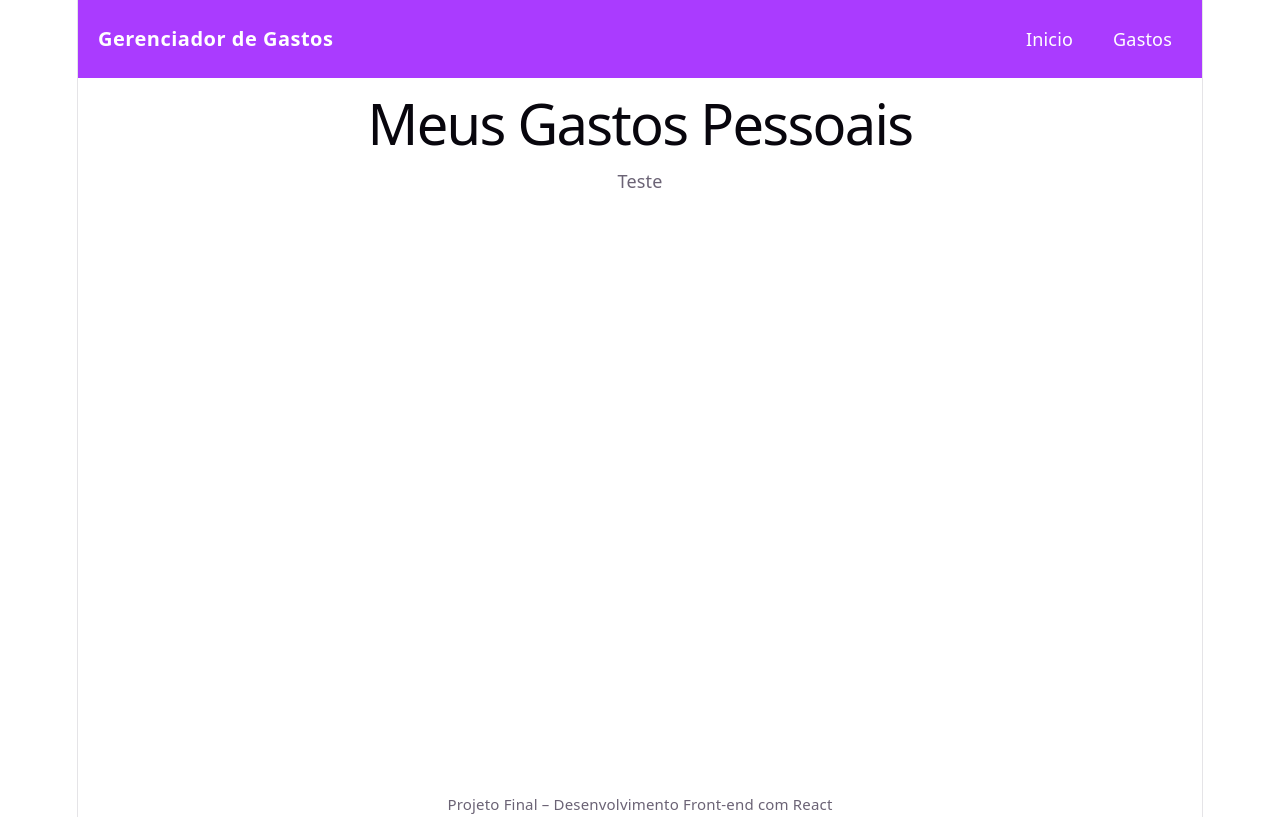
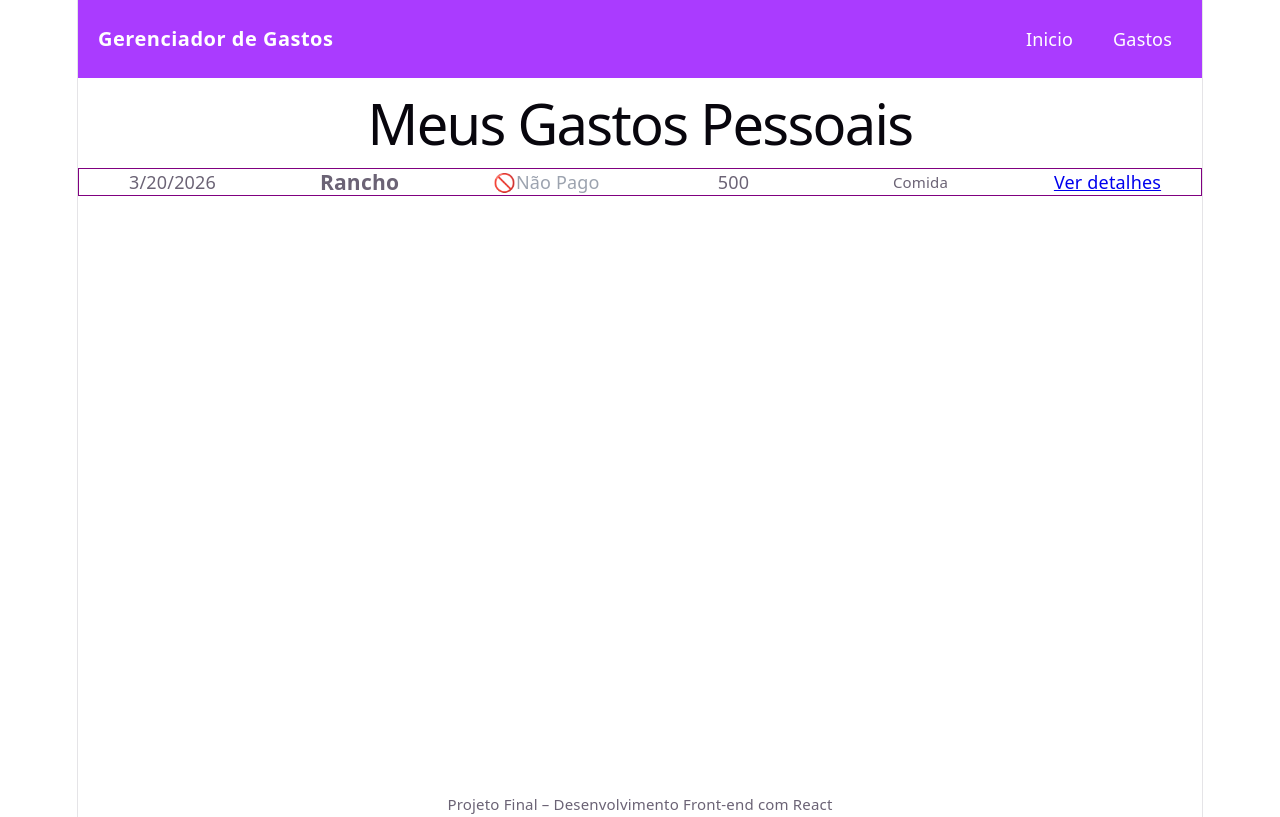
Before and after one commit to AlefeAlvesC/Projeto-Final-Modulo4-IteamFullStack, a React (Vite) app in the folder controle-gastos-pessoais-app/: page /lista-gasto in a window 1280 px wide. Built offline with nearby package versions, Linux system fonts and the light colour scheme.

Commit message:
Adicionando lógica de listar todos os gastos

```diff
--- a/controle-gastos-pessoais-app/src/components/GastoCard.jsx
+++ b/controle-gastos-pessoais-app/src/components/GastoCard.jsx
@@ -1,30 +1,30 @@
 import { Link } from 'react-router-dom'
 
-function GastoCard({id, nome, categoria= "Geral", valor, pago = false }){
+function GastoCard({id, data, nome, categoria= "Geral", valor, status = false }){
   return (
-        <div className="gasto-card">
-        <div className="gasto-card-header">
+    <div className='gasto-card'>
+      <span>{data}</span>
+
       <h3>{nome}</h3>
-            <span style={{ color: ativo ? '#16a34a' : '#9ca3af' }}>
-            {pago ? '✅ Pago' : '🚫Não Pago'}
+
+      <span style={{ color: status ? '#16a34a' : '#9ca3af' }}>
+        {status ? '✅ Pago' : '🚫Não Pago'}
       </span>
-      </div>
+
       <p>{valor}</p>
-        <small>Categoria: {categoria}</small>
-      <div className="gasto-card-acoes">
+
+      <small>{categoria}</small>
+
       {/* Link para a página de detalhes — usa o id do hábito na URL */}
       <Link to={`/gastos/${id}`} className="btn-detalhes">
         Ver detalhes
       </Link>
-        < br/>
 
-        {onRemover && (
+        {/*onRemover && (
           <button onClick={onRemover} className="btn-remover-card">
             Remover <i class="fa-solid fa-trash"></i>
           </button>
-        )}
-      </div>
-
+        )*/}
     </div>
   )
 
--- a/controle-gastos-pessoais-app/src/components/GastosList.jsx
+++ b/controle-gastos-pessoais-app/src/components/GastosList.jsx
@@ -1,6 +1,26 @@
+import GastoCard from './GastoCard'
+import {useGastos} from '../contexts/GastosContext'
 
 const GastosList = () => {
-    return <div>Teste</div>
+    const {gastos} = useGastos();
+
+    return (
+        <div>
+            {
+                gastos.map((gasto) => (
+                    <GastoCard
+                        key={gasto.id}
+                        id={gasto.id}
+                        data={gasto.data}
+                        nome={gasto.nome}
+                        categoria={gasto.categoria}
+                        valor={gasto.valor}
+                        status={gasto.status}
+                    />
+                ))
+            }
+        </div>
+    )
 };
 
 export default GastosList;
--- a/controle-gastos-pessoais-app/src/index.css
+++ b/controle-gastos-pessoais-app/src/index.css
@@ -70,6 +70,12 @@ header{
 
 main{
   min-height: 85dvh;
+}
+
+.gasto-card{
+  display: grid;
+  grid-template-columns: 1fr 1fr 1fr 1fr 1fr 1fr;
+  border: 1px solid purple;
 }
 
 #root {
```
Also changed, not shown: controle-gastos-pessoais-app/src/pages/PaginaInicio.jsx (+4 -4 lines). Lines whose indentation alone changed are shown as unchanged.
